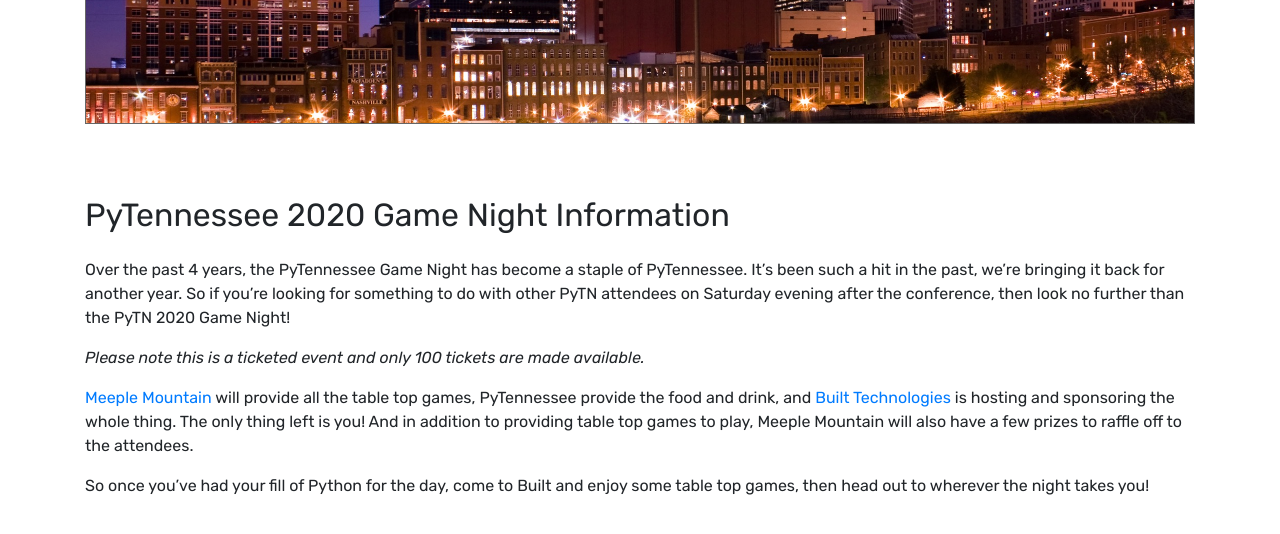
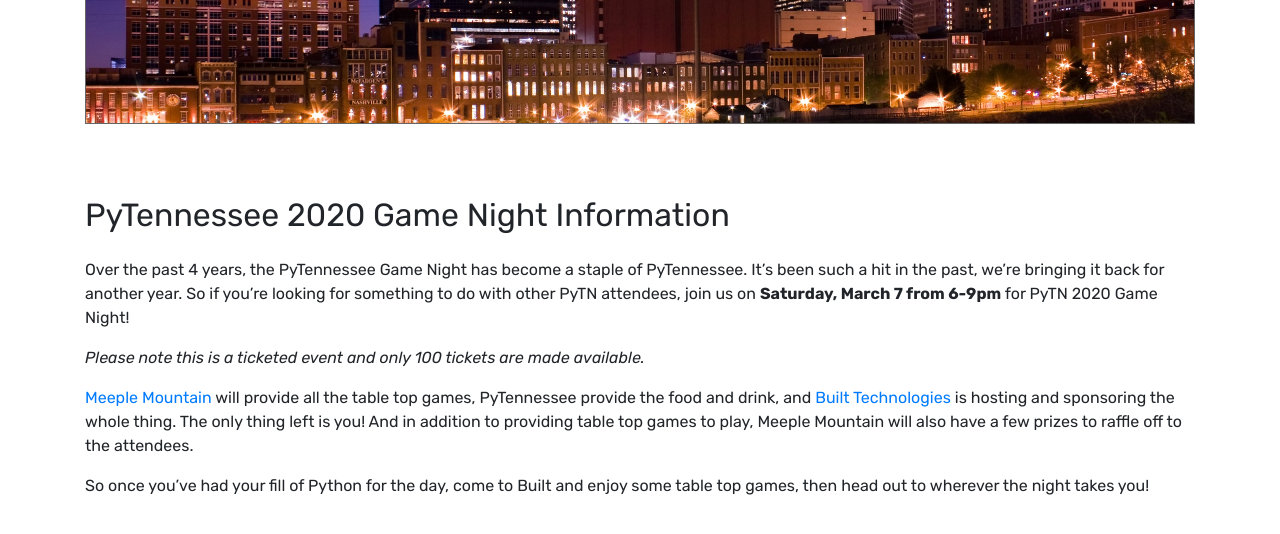
Before and after one commit to pytennessee/pytn-2020, a Jekyll site: the page built from schedule/game-night.md, in a window 1280 px wide and 900 px high, scrolled down 571 px, cut to the strip 0-542 px from the top of the window. Shown: the top 534 px of the strip. Built offline with Jekyll 4.4.1, drawn with Linux system fonts in a browser that asks for light colours.

Commit message:
Be more explicit about Game Night timing

```diff
--- a/schedule/game-night.md
+++ b/schedule/game-night.md
@@ -13,7 +13,7 @@ permalink: game-night
 
 Over the past 4 years, the {{ site.data.event.short_name }} Game Night has become a staple of {{ site.data.event.short_name }}.
 It's been such a hit in the past, we're bringing it back for another year.
-So if you're looking for something to do with other {{ site.data.event.short_abbreviation }} attendees on Saturday evening after the conference, then look no further than the {{ site.data.event.full_abbreviation }} Game Night!
+So if you're looking for something to do with other {{ site.data.event.short_abbreviation }} attendees, join us on **Saturday, March 7 from 6-9pm** for {{ site.data.event.full_abbreviation }} Game Night!
 
 _Please note this is a ticketed event and only 100 tickets are made available._
 
```
